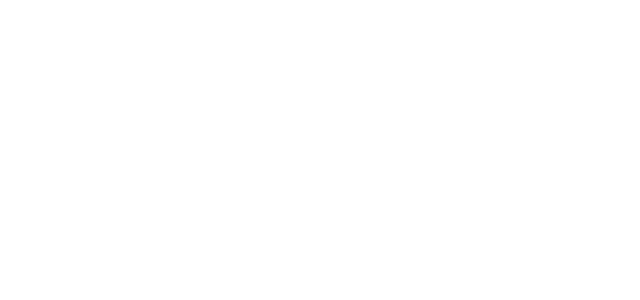
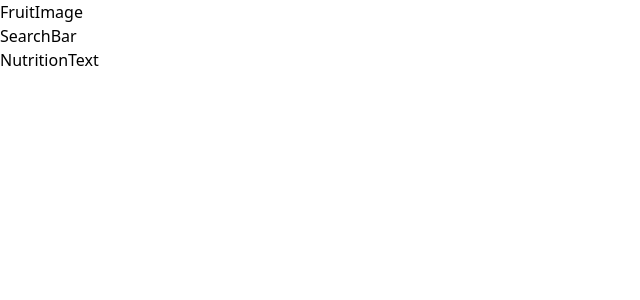
Before and after one commit to kaitchau/NutriFruit, a React (Create React App) app: page / in a window 1280 px wide. Shown: the top 300 px of the page, without its empty margins (0-640 px from the left). Built offline with nearby package versions, Linux system fonts and the light colour scheme.

Commit message:
added component files

```diff
--- a/src/App.js
+++ b/src/App.js
@@ -1,8 +1,16 @@
+import FruitImage from "./FruitImage";
+import SearchBar from "./SearchBar";
+import NutritionText from "./NutritionText";
+import FunFact from "./FunFact";
 
 function App() {
+  const string = "";
   return (
     <div className="App">
-
+      <FruitImage></FruitImage>
+      <SearchBar></SearchBar>
+      <NutritionText></NutritionText>
+      {/* {<FunFact></FunFact>} */}
     </div>
   );
 }
--- /dev/null
+++ b/src/FruitImage.js
@@ -0,0 +1,9 @@
+import React from 'react'
+
+const FruitImage = () => {
+  return (
+    <div>FruitImage</div>
+  )
+}
+
+export default FruitImage
--- /dev/null
+++ b/src/FunFact.js
@@ -0,0 +1,9 @@
+import React from 'react'
+
+const FunFact = () => {
+  return (
+    <div>FunFact</div>
+  )
+}
+
+export default FunFact
--- /dev/null
+++ b/src/NutritionText.js
@@ -0,0 +1,9 @@
+import React from 'react'
+
+const NutritionText = () => {
+  return (
+    <div>NutritionText</div>
+  )
+}
+
+export default NutritionText
--- /dev/null
+++ b/src/SearchBar.js
@@ -0,0 +1,9 @@
+import React from 'react'
+
+const SearchBar = () => {
+  return (
+    <div>SearchBar</div>
+  )
+}
+
+export default SearchBar
```
